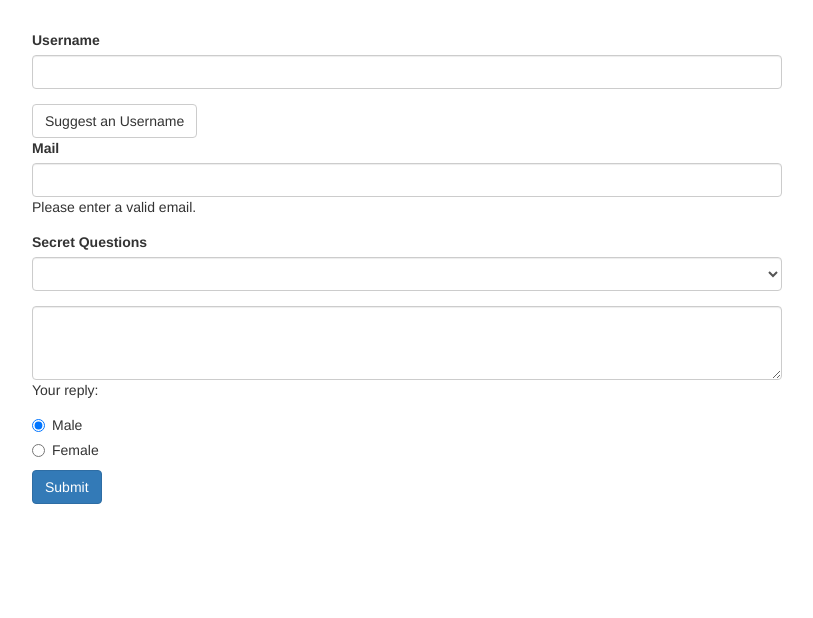
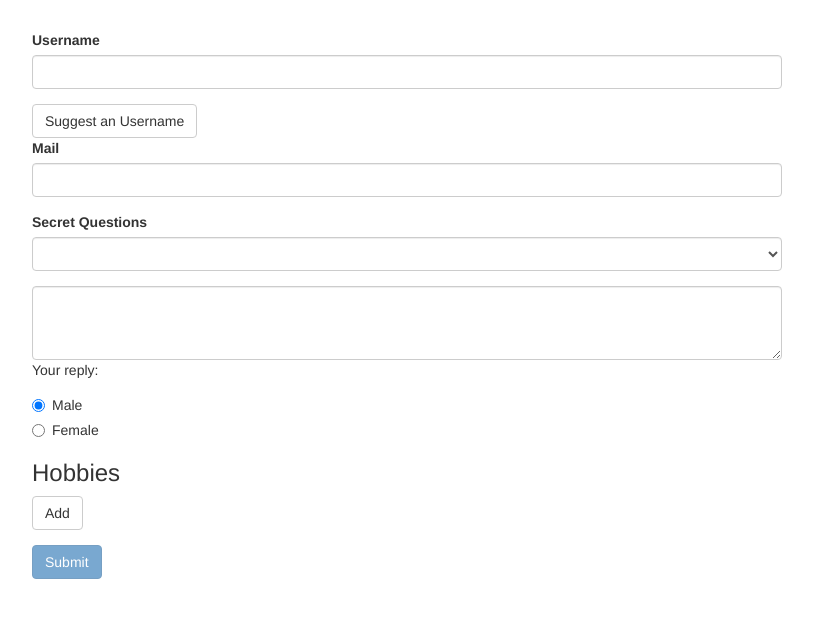
Before and after one commit to sean-xiao-zhao7/ang-forms, an Angular app: page / in a window 1280 px wide. Shown: the top 618 px of the page, without its empty margins (233-1046 px from the left). Built offline with nearby package versions, Linux system fonts and the light colour scheme.

Commit message:
Use FormArray

```diff
--- a/src/app/app.component.css
+++ b/src/app/app.component.css
@@ -1,5 +1,9 @@
 .container {
   margin-top: 30px;
+}
+
+input {
+  transition: border 0.5s;
 }
 
 input.ng-invalid.ng-touched,
--- a/src/app/app.component.html
+++ b/src/app/app.component.html
@@ -1,9 +1,9 @@
 <div class="container">
   <div class="row">
     <div class="col-xs-12 col-sm-10 col-md-8 col-sm-offset-1 col-md-offset-2">
-      <form [formGroup]="form">
+      <form [formGroup]="form" (ngSubmit)="onSubmit()">
         <div id="user-data">
-          <div>
+          <div formGroupName="personalGroup">
             <div class="form-group">
               <label for="username">Username</label>
               <input
@@ -11,7 +11,6 @@
                 id="username"
                 class="form-control"
                 name="username"
-                required
                 formControlName="username"
               />
             </div>
@@ -29,11 +28,16 @@
                 id="email"
                 class="form-control"
                 name="email"
-                required
                 email
                 formControlName="email"
               />
-              <span>Please enter a valid email.</span>
+              <span
+                *ngIf="
+                  !form.get('personalGroup.email').valid &&
+                  form.get('personalGroup.email').touched
+                "
+                >Please enter a valid email.</span
+              >
             </div>
           </div>
         </div>
@@ -65,13 +69,31 @@
               type="radio"
               name="gender"
               [value]="gender"
-              required
               formControlName="gender"
             />
             {{ gender }}
           </label>
         </div>
-        <button class="btn btn-primary" type="submit">Submit</button>
+        <div class="form-group" formArrayName="hobbies">
+          <h3>Hobbies</h3>
+          <button class="btn btn-default" type="button" (click)="onAddHobby()">
+            Add
+          </button>
+          <div class="form-group">
+            <input
+              name="hobbies"
+              class="form-control"
+              *ngFor="
+                let hobby of form.get('hobbies')['controls'];
+                let i = index
+              "
+              [formControlName]="i"
+            />
+          </div>
+        </div>
+        <button class="btn btn-primary" type="submit" [disabled]="!form.valid">
+          Submit
+        </button>
       </form>
     </div>
   </div>
--- a/src/app/app.component.ts
+++ b/src/app/app.component.ts
@@ -1,5 +1,5 @@
 import { Component, OnInit } from '@angular/core';
-import { FormControl, FormGroup } from '@angular/forms';
+import { FormArray, FormControl, FormGroup, Validators } from '@angular/forms';
 
 @Component({
   selector: 'app-root',
@@ -13,15 +13,25 @@ export class AppComponent implements OnInit {
 
   ngOnInit() {
     this.form = new FormGroup({
-      username: new FormControl(null),
-      email: new FormControl(null),
-      secret: new FormControl(null),
-      answer: new FormControl(null),
-      gender: new FormControl(this.genders[0]),
+      personalGroup: new FormGroup({
+        username: new FormControl(null, Validators.required),
+        email: new FormControl(null, [Validators.required, Validators.email]),
+      }),
+      secret: new FormControl(null, Validators.required),
+      answer: new FormControl(null, Validators.required),
+      gender: new FormControl(this.genders[0], Validators.required),
+      hobbies: new FormArray([]),
     });
   }
 
   suggestUserName() {}
 
-  onSubmit() {}
+  onAddHobby() {
+    const control = new FormControl(null, Validators.required);
+    (<FormArray>this.form.get('hobbies')).push(control);
+  }
+
+  onSubmit() {
+    console.log(this.form);
+  }
 }
```
